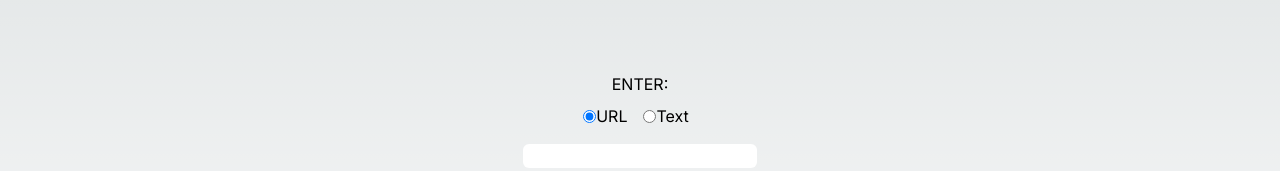
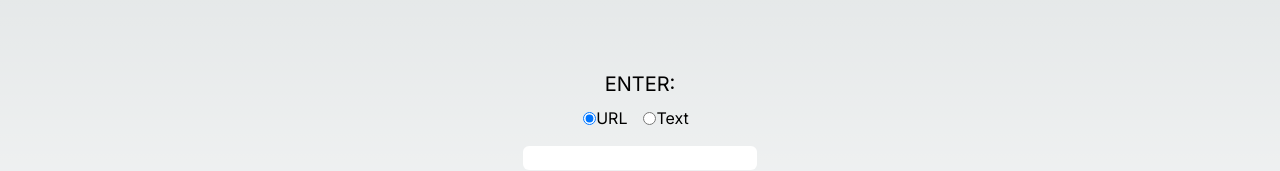
Before and after one commit to JRH89/qrcoder, a Next.js app: page / in a window 1280 px wide. Shown: the part 305-476 px from the top of the page. Built offline with nearby package versions, Linux system fonts and the light colour scheme.

Commit message:
Update HomePage.js

```diff
--- a/app/HomePage.js
+++ b/app/HomePage.js
@@ -33,7 +33,7 @@ function Home() {
     <>
       <div className='flex flex-col justify-center align-middle'>
         <form onSubmit={handleSubmit} className='flex flex-col text-center justify-center'>
-          <label className='justify-center align-middle items-centertext-xl mb-2'>
+          <label className='justify-center align-middle items-center text-xl mb-2'>
               ENTER:
           </label>
             <div className="justify-center pl-2 flex flex-row align-middle place-items-center mb-4">
```
